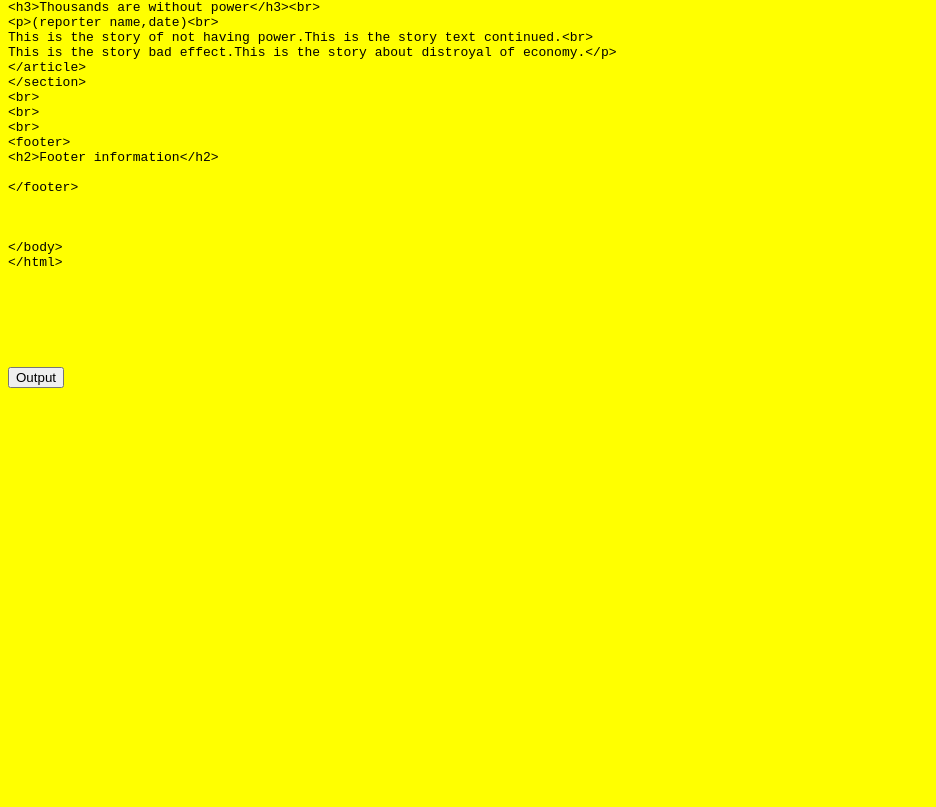
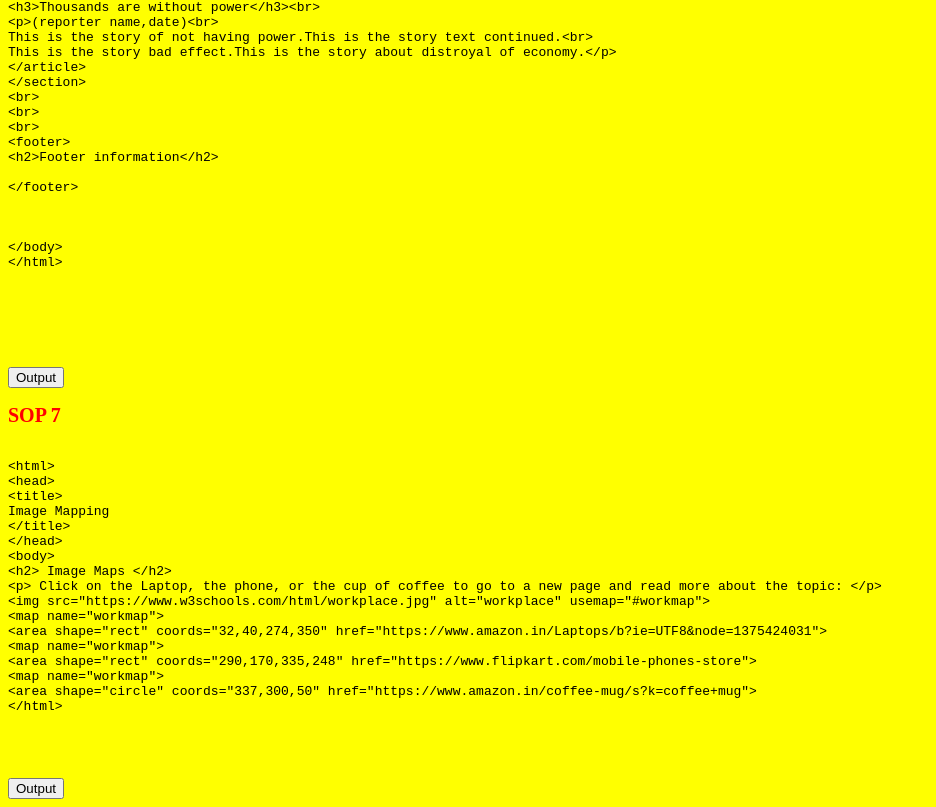
Before and after one commit to VaibhavJadhav075/SOP, a plain HTML site: page index.html in a window 1280 px wide. Shown: the part 5710-6517 px from the top of the page, without its empty margins (0-936 px from the left). Before the commit the page ends 6106 px from the top, so only its background shows below. Drawn offline with Linux system fonts and the light colour scheme.

Commit message:
Update index.html

```diff
--- a/index.html
+++ b/index.html
@@ -392,6 +392,31 @@ This is the story bad effect.This is the story about distroyal of economy.&lt;/p
 </code> </pre>
 </div>
 <br>
-<br> <a href="SOP4.html"> <button> Output </button> </a>
+<br> <a href="SOP4.html"> <button> Output </button> </a> <br>
+ <h2> SOP 7</h2>
+<div class="box">
+<pre> <code>
+&lt;html&gt;
+&lt;head&gt;
+&lt;title&gt;
+Image Mapping
+&lt;/title&gt;
+&lt;/head&gt;
+&lt;body&gt;
+&lt;h2&gt; Image Maps &lt;/h2&gt;
+&lt;p&gt; Click on the Laptop, the phone, or the cup of coffee to go to a new page and read more about the topic: &lt;/p&gt;
+&lt;img src=&quot;https://www.w3schools.com/html/workplace.jpg&quot; alt=&quot;workplace&quot; usemap=&quot;#workmap&quot;&gt;
+&lt;map name=&quot;workmap&quot;&gt;
+&lt;area shape=&quot;rect&quot; coords=&quot;32,40,274,350&quot; href=&quot;https://www.amazon.in/Laptops/b?ie=UTF8&amp;node=1375424031&quot;&gt;
+&lt;map name=&quot;workmap&quot;&gt;
+&lt;area shape=&quot;rect&quot; coords=&quot;290,170,335,248&quot; href=&quot;https://www.flipkart.com/mobile-phones-store&quot;&gt;
+&lt;map name=&quot;workmap&quot;&gt;
+&lt;area shape=&quot;circle&quot; coords=&quot;337,300,50&quot; href=&quot;https://www.amazon.in/coffee-mug/s?k=coffee+mug&quot;&gt;
+&lt;/html&gt;
+</code> </pre>
+</div>
+<br>
+ <br>
+ <a href="Sop7.html"> <button> Output </button> </a>
 </body>
 </html>
```
